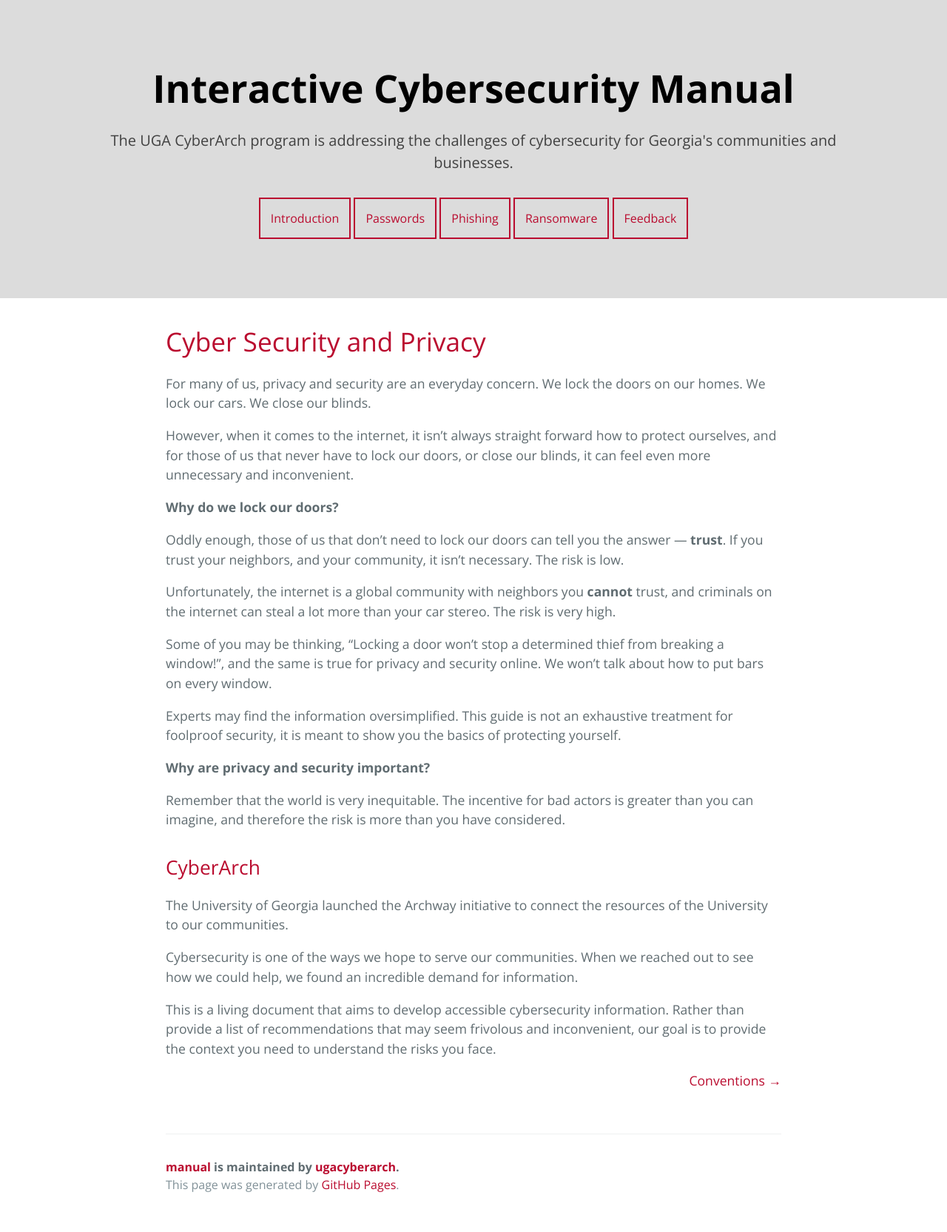
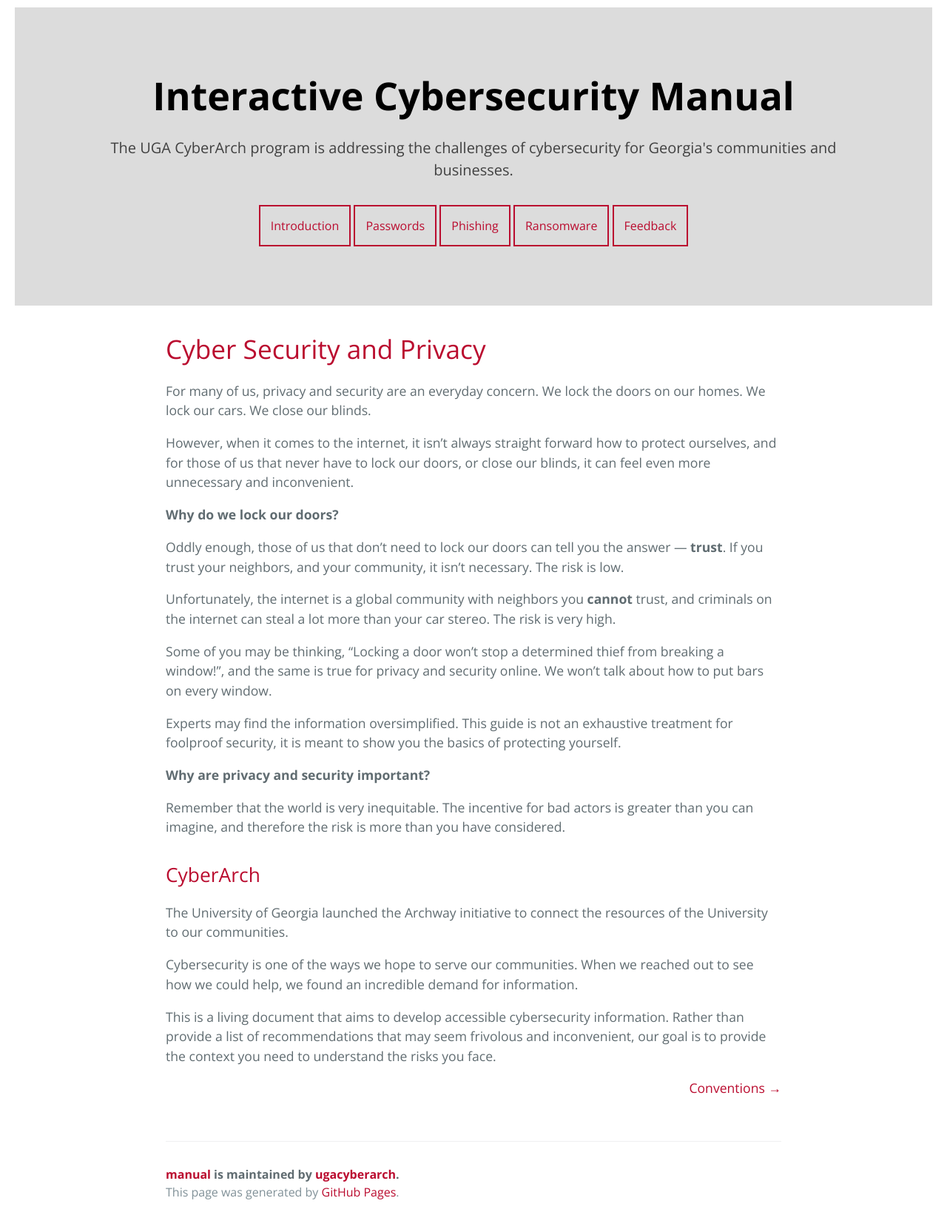
Before and after one commit to ugacyberarch/manual, a Jekyll site: the page built from index.md, in a window 1280 px wide. Shown: the whole page at 74% size. Built offline with Jekyll 4.4.1, drawn with Linux system fonts in a browser that asks for light colours.

Commit message:
Update jekyll-theme-cayman.scss

```diff
--- a/_sass/jekyll-theme-cayman.scss
+++ b/_sass/jekyll-theme-cayman.scss
@@ -28,7 +28,7 @@
 }
 
 body {
-  padding: 0;
+  padding: 10px 20px;
   margin: 0;
   font-family: "Open Sans", "Helvetica Neue", Helvetica, Arial, sans-serif;
   font-size: 16px;
```
